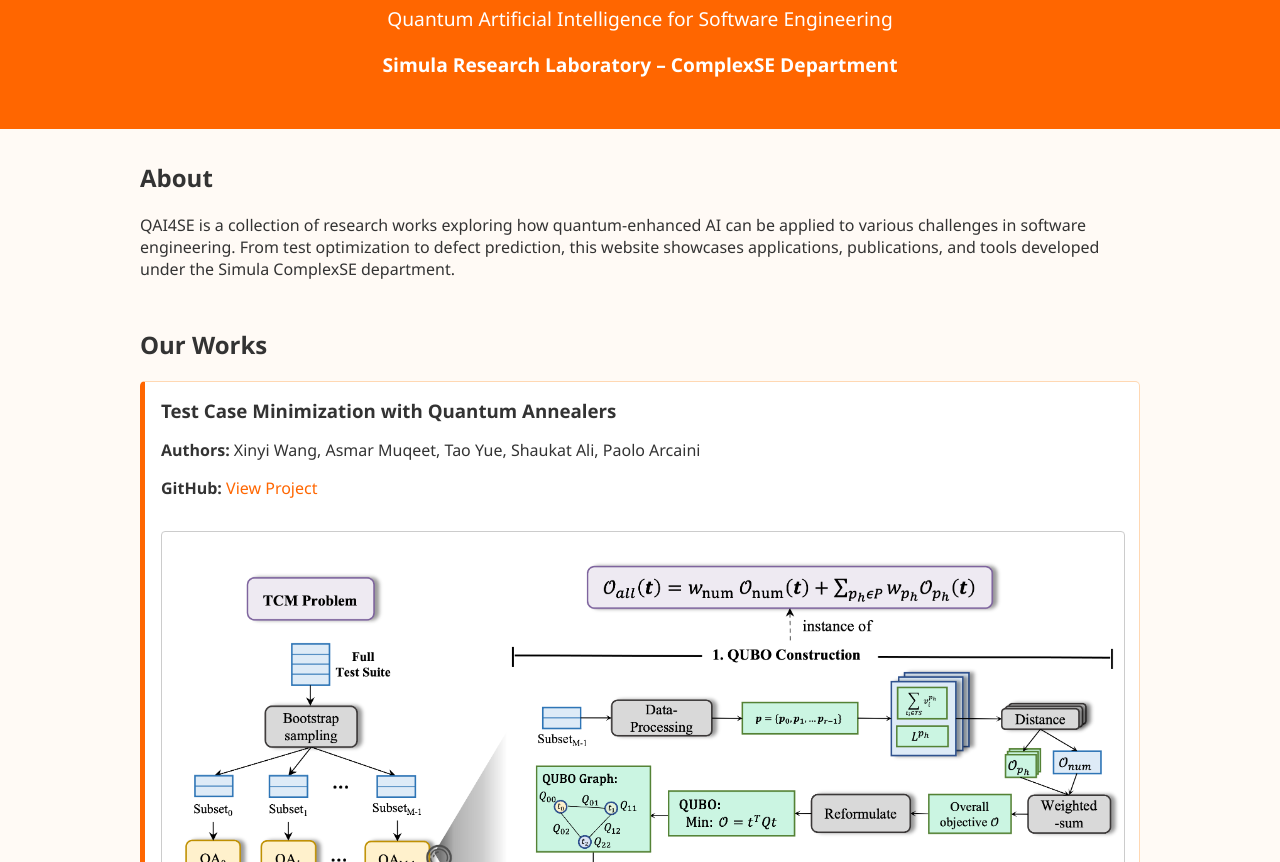
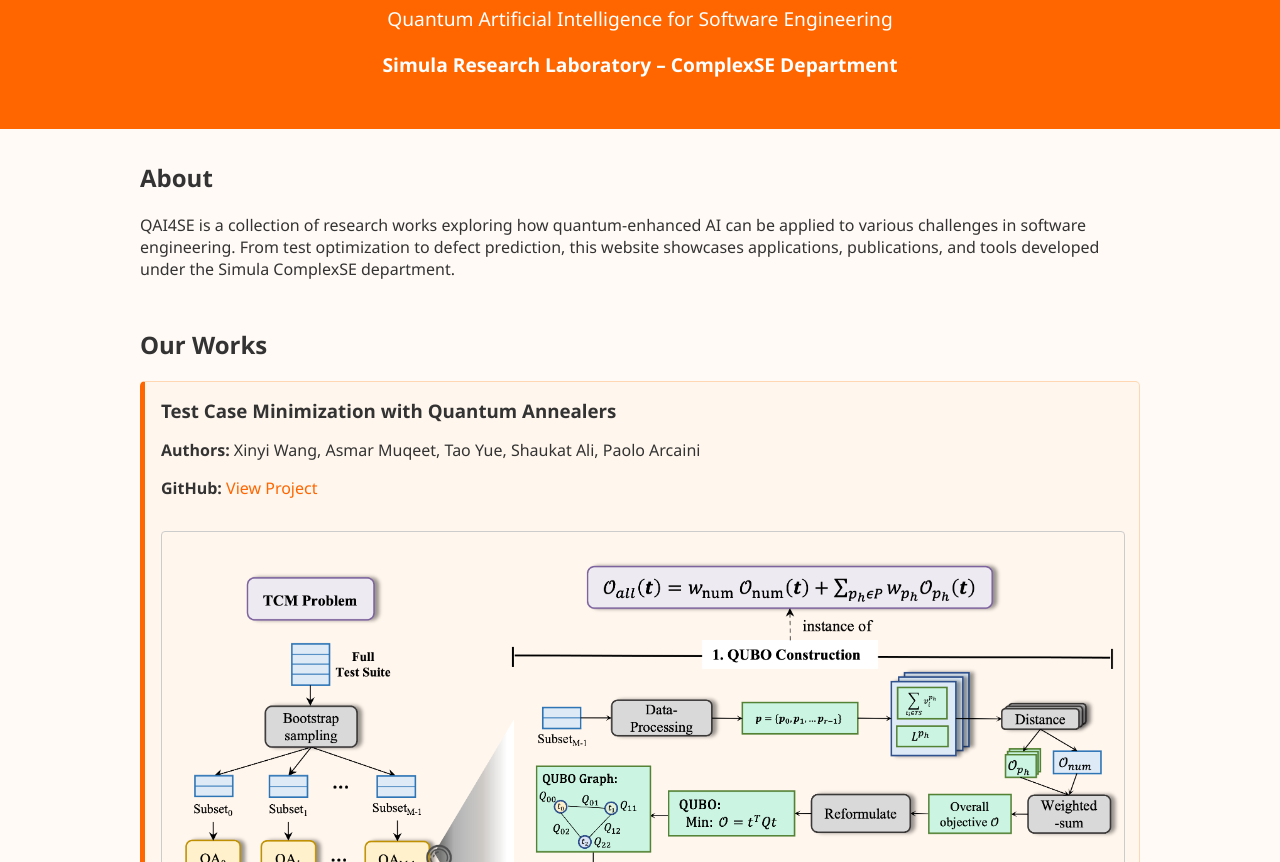
Before and after one commit to Simula-COMPLEX/qai4se, a plain HTML site: page index.html in a window 1280 px wide. Shown: the part 90-952 px from the top of the page. Drawn offline with Linux system fonts and the light colour scheme.

Commit message:
change work-card color back

```diff
--- a/index.html
+++ b/index.html
@@ -49,7 +49,7 @@
       padding: 1rem;
       margin-bottom: 1.5rem;
       border-radius: 5px;
-      background-color: #ffffff;
+      background-color: #fff6ed;
     }
 
     .work-card h3 {
```
